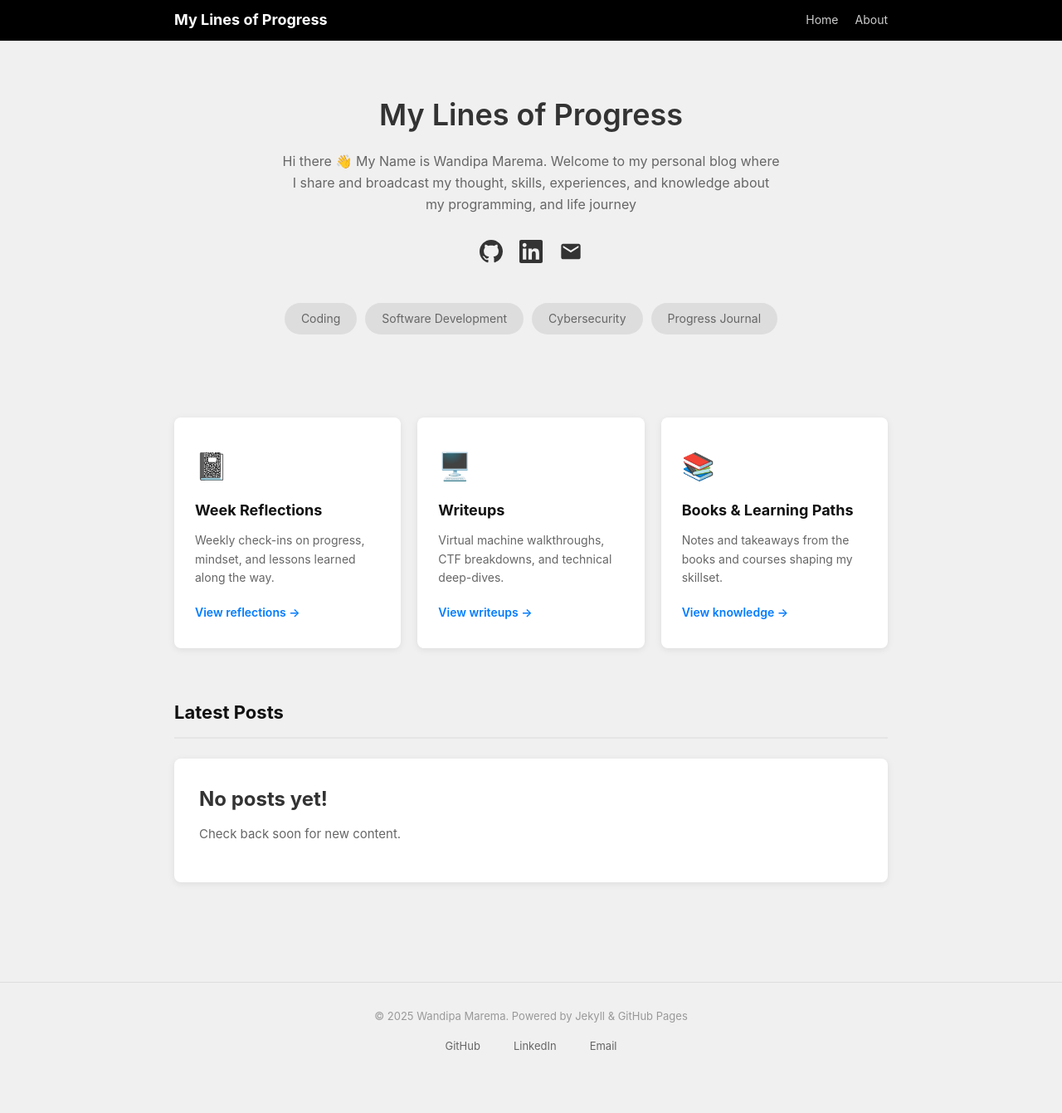
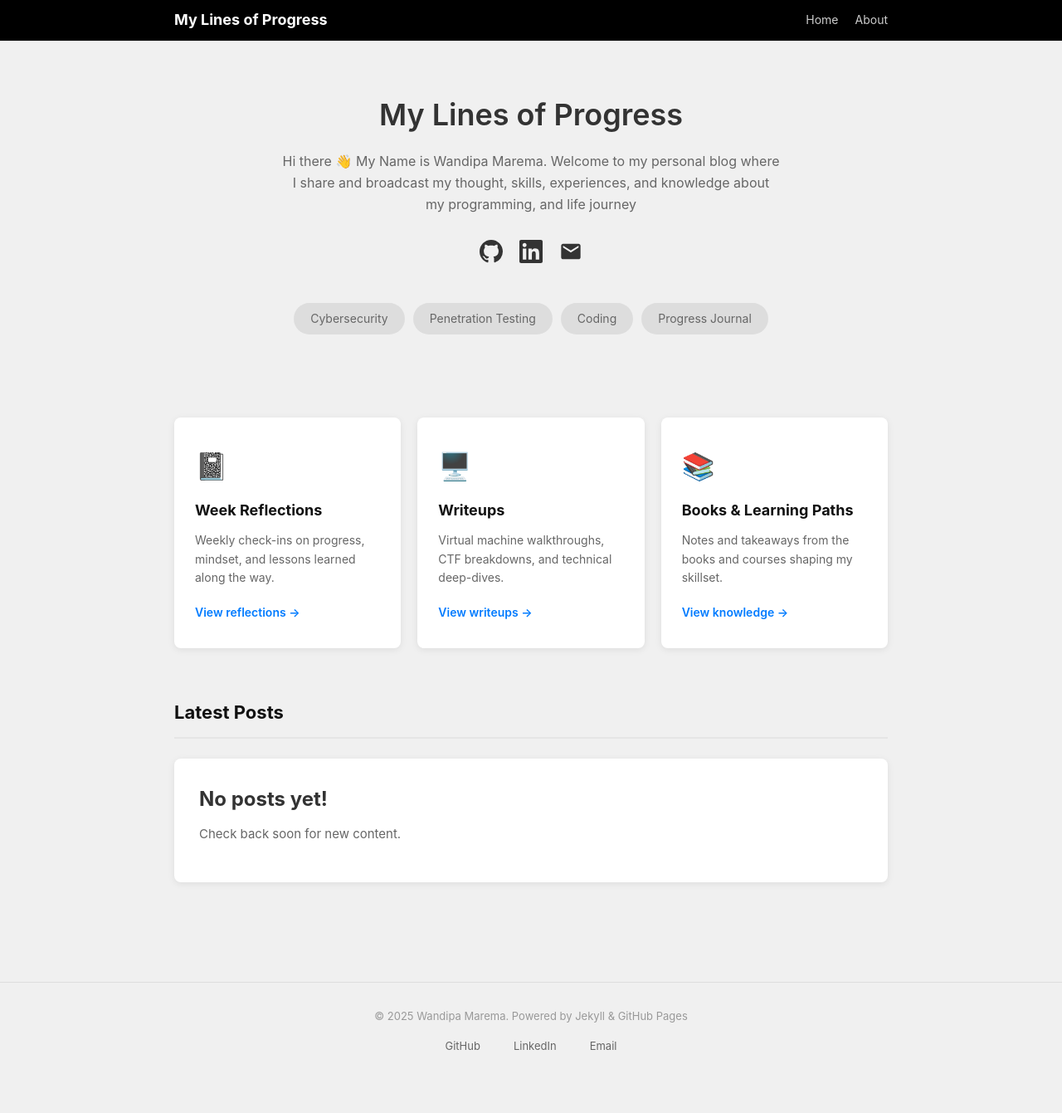
Before and after one commit to 1neWrld/1neWrld.github.io, a Jekyll site: the page built from index.html, in a window 1280 px wide. Shown: the whole page at 83% size. Built offline with Jekyll 4.4.1, drawn with Linux system fonts in a browser that asks for light colours.

Commit message:
Rearrange category tags in index.html

```diff
--- a/index.html
+++ b/index.html
@@ -28,9 +28,9 @@ layout: default
         </div>
 
         <div class="categories">
+            <span class="category-tag">Cybersecurity</span>
+            <span class="category-tag">Penetration Testing</span>
             <span class="category-tag">Coding</span>
-            <span class="category-tag">Software Development</span>
-            <span class="category-tag">Cybersecurity</span>
             <span class="category-tag">Progress Journal</span>
         </div>
     </div>
```
